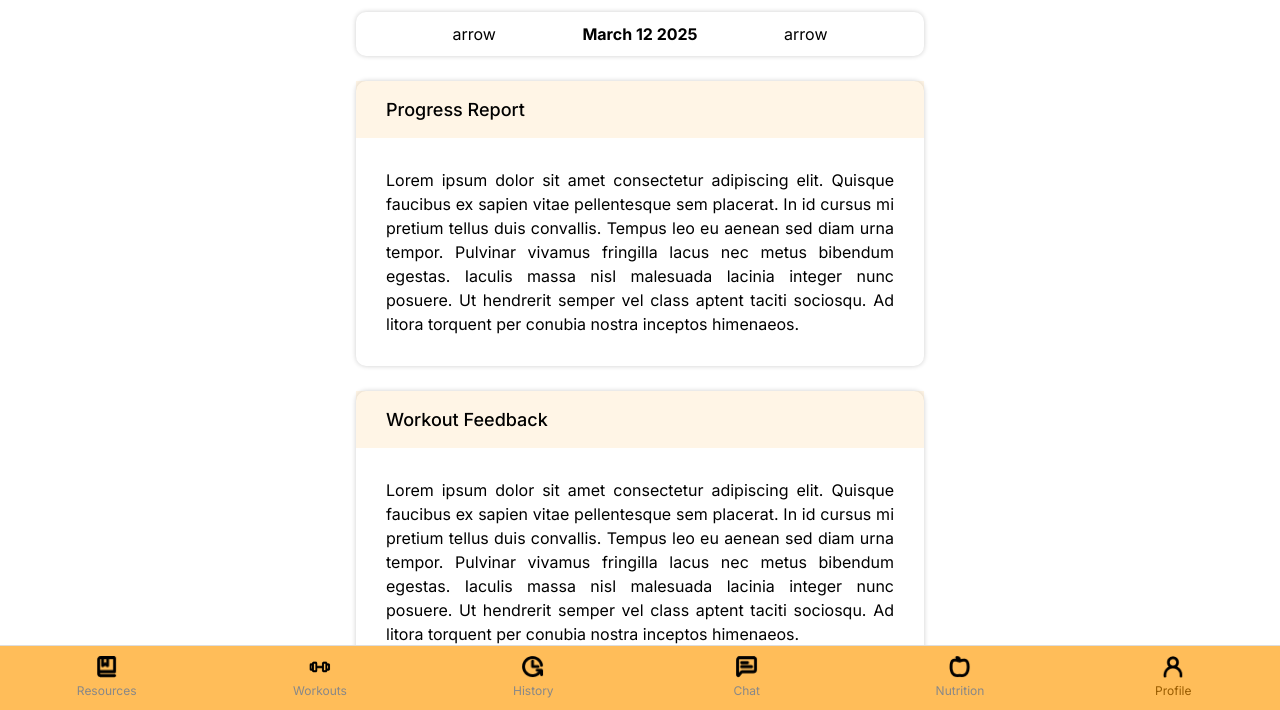
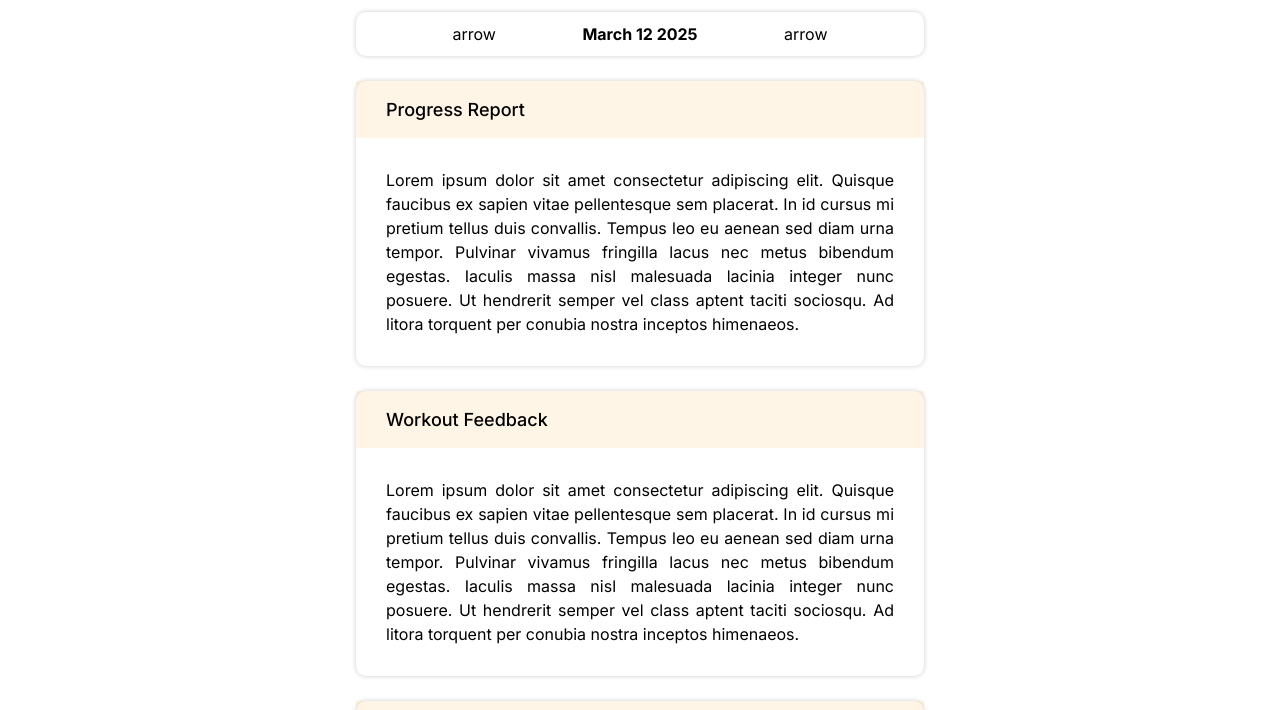
Before and after one commit to Snooze03/PrimeDFit, a plain HTML site: page reportView.html in a window 1280 px wide. Shown: the part 90-800 px from the top of the page. Drawn offline with Linux system fonts and the light colour scheme.

Commit message:
removed navbar

```diff
--- a/reportView.html
+++ b/reportView.html
@@ -62,35 +62,6 @@
             </ol>
         </div>
     </div>
-
-    <!-- Bottom Navigation -->
-    <div class="bottom-nav">
-        <a href="#" class="nav-btn">
-            <img src= "images/Resources.png" stroke="#888" stroke-width="2" stroke-linecap="round" stroke-linejoin="round"/>
-            Resources
-        </a>
-        <a href="workout.html" class="nav-btn">
-            <img src="images/Workouts.png" stroke="#995c00" stroke-width="2" stroke-linecap="round" stroke-linejoin="round"/>
-            Workouts
-        </a>
-        <a href="history.html" class="nav-btn">
-            <img src="images/History.png" stroke="#995c00" stroke-width="2" stroke-linecap="round" stroke-linejoin="round"/>
-            History
-        </a>
-        <a href="chat-dash.html" class="nav-btn">
-            <img src="images/Chat.png" stroke="#995c00" stroke-width="2" stroke-linecap="round" stroke-linejoin="round"/>
-            Chat
-        </a>
-        <a href="nutrition.html" class="nav-btn">
-            <img src="images/Nutrition.png" stroke="#995c00" stroke-width="2" stroke-linecap="round" stroke-linejoin="round"/>
-            Nutrition
-        </a>
-        <a href="profile.html" class="nav-btn active">
-            <img src="images/Profile.png" stroke="#995c00" stroke-width="2" stroke-linecap="round" stroke-linejoin="round"/>
-            Profile
-        </a>
-    </div>
-
 </body>
 
 </html>
```
Also changed, not shown: active-workout.html (+2 -28 lines).
